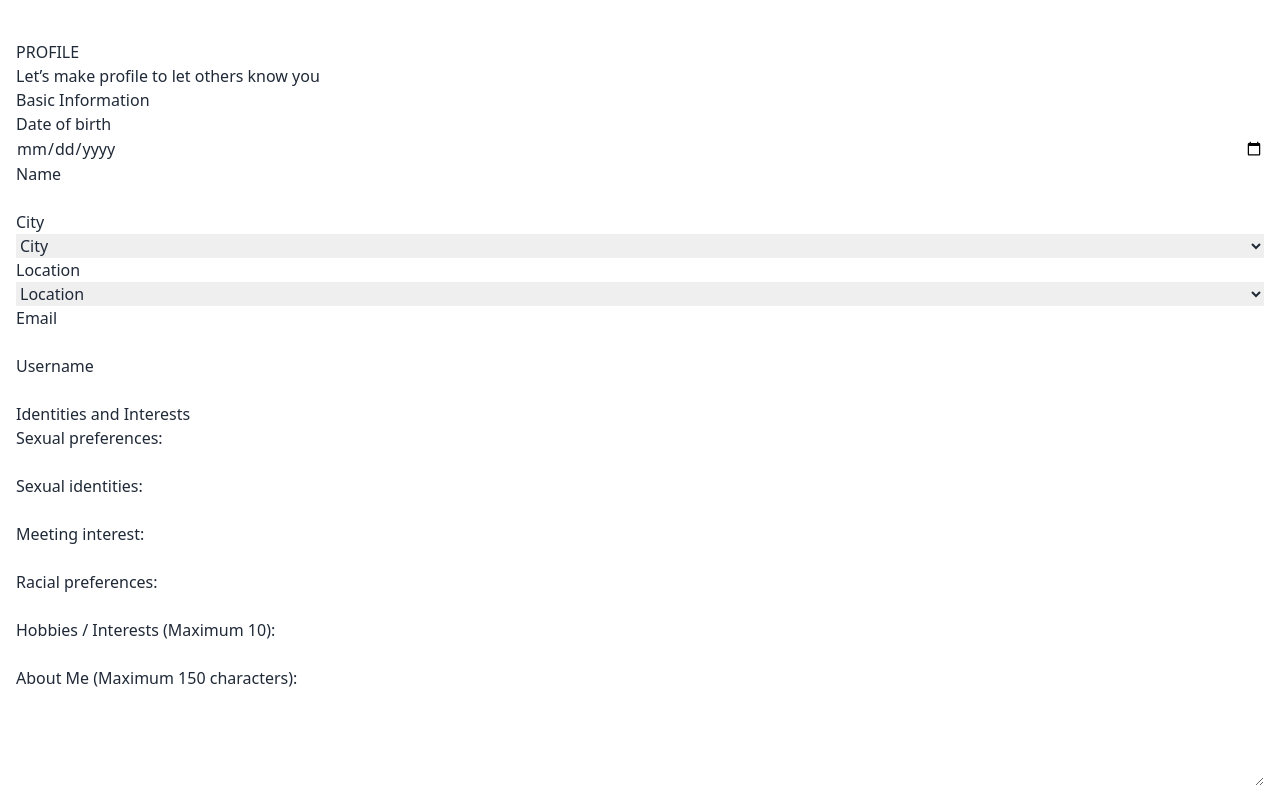
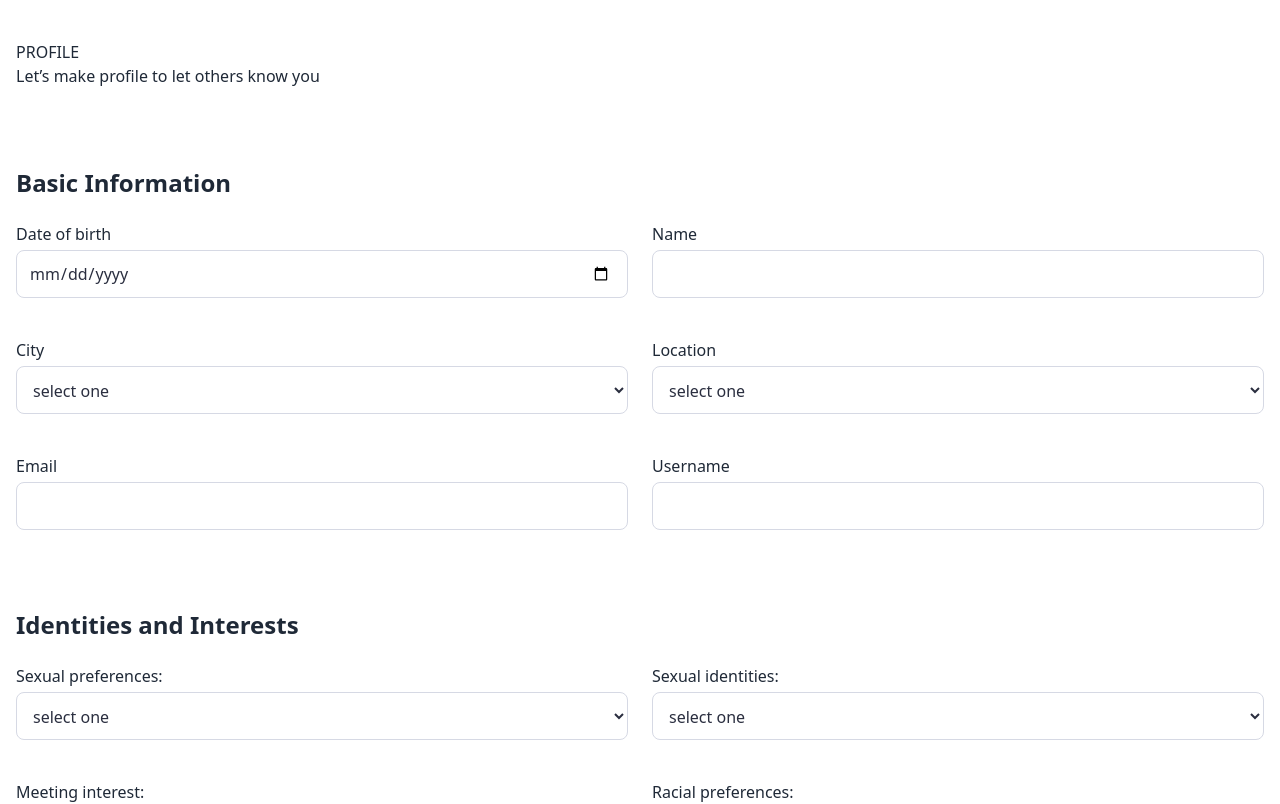
Before and after one commit to spudjee123/merry-match, a React (Vite) app in the folder client/: page /user/1/edit in a window 1280 px wide. Shown: the top 804 px of the page. Built offline with nearby package versions, Linux system fonts and the light colour scheme.

Commit message:
style: add tailwind style on input of user profile form

```diff
--- a/client/src/components/user-profile-management/edit-profile-form.jsx
+++ b/client/src/components/user-profile-management/edit-profile-form.jsx
@@ -3,89 +3,150 @@ import { useEffect, useState } from "react";
 function EditProfileForm() {
   const [hobbiesList, setHobbiesList] = useState([""]);
   const [hobby, setHobby] = useState("");
-  const cityDB = ["Bangkok, ChiangMai, Phuget"];
+  const cityDB = ["Bangkok", "ChiangMai", "Phuget"];
+  const locationDB = ["Thailand", "United States", "China"];
+  const sexDB = ["male", "female", "other"];
+  const raceDB = ["Asian", "Black", "White", "Middle east"];
+  const inputClassName =
+    "h-12 p-3 pr-4 gap-2 rounded-lg border border-color-gray-400 bg-white text-color-gray-900";
+  const formClassName =
+    "flex flex-col leading-6 lg:grid lg:grid-cols-2 lg:gap-x-6 lg:gap-y-10";
+  const formGroupClassName = "flex flex-col gap-1";
   useEffect(() => {
     setHobbiesList([]);
     setHobby("");
   }, []);
   return (
     <>
-      <form>
+      <form className="gap-10 lg:gap-20 flex flex-col">
         <article>
           <h1>PROFILE</h1>
           <p>Let’s make profile to let others know you</p>
         </article>
 
-        <h2>Basic Information</h2>
-        <div className="flex flex-col">
-          <div className="form-group flex flex-col">
+        <section>
+          <h2 className="mb-6 font-bold text-2xl leading-[30px]">
+            Basic Information
+          </h2>
+          <div className="flex flex-col leading-6 lg:grid lg:grid-cols-2 lg:gap-x-6 lg:gap-y-10">
+            <div className="flex flex-col gap-1">
               <label htmlFor="dateOfBirth">Date of birth</label>
-            <input id="dateOfBirth" name="dateOfBirth" type="date" required />
+              <input
+                id="dateOfBirth"
+                className="h-12 p-3 pr-4 gap-2 rounded-lg border border-color-gray-400 bg-white text-color-gray-900"
+                type="date"
+                required
+              />
             </div>
 
-          <div className="form-group flex flex-col">
+            <div className={formGroupClassName}>
               <label htmlFor="name">Name</label>
-            <input id="name" name="name" type="text" required />
+              <input
+                id="name"
+                className={inputClassName}
+                type="text"
+                required
+              />
             </div>
 
-          <div className="form-group flex flex-col">
+            <div className={formGroupClassName}>
               <label htmlFor="city">City</label>
-            <select id="city">
+              <select id="city" className={inputClassName}>
                 <option diabled selected>
-                City
+                  select one
                 </option>
-              <option>Bangkok</option>
-              <option>Chiangmai</option>
-              <option>Phuket</option>
+                {cityDB.map((item, index) => (
+                  <option key={index}>{item}</option>
+                ))}
               </select>
             </div>
 
-          <div className="form-group flex flex-col">
+            <div className={formGroupClassName}>
               <label htmlFor="location">Location</label>
-            <select id="location">
+              <select id="location" className={inputClassName}>
                 <option diabled selected>
-                Location
+                  select one
                 </option>
-              <option>Thailand</option>
-              <option>United States</option>
-              <option>China</option>
+                {locationDB.map((item, index) => (
+                  <option key={index}>{item}</option>
+                ))}
               </select>
             </div>
 
-          <div className="form-group flex flex-col">
+            <div className={formGroupClassName}>
               <label htmlFor="email">Email</label>
-            <input id="email" name="email" type="email" required />
+              <input
+                id="email"
+                className={inputClassName}
+                type="email"
+                required
+              />
             </div>
 
-          <div className="form-group flex flex-col">
+            <div className={formGroupClassName}>
               <label htmlFor="username">Username</label>
-            <input id="username" name="username" type="text" required />
+              <input
+                id="username"
+                className={inputClassName}
+                type="text"
+                required
+              />
             </div>
           </div>
+        </section>
 
-        <h2>Identities and Interests</h2>
-        <div>
-          <div className="form-group flex flex-col">
+        <section>
+          <h2 className="mb-6 font-bold text-2xl leading-[30px]">
+            Identities and Interests
+          </h2>
+          <div className={formClassName}>
+            <div className={formGroupClassName}>
               <label htmlFor="sexPrefer">Sexual preferences:</label>
-            <input id="sexPrefer" name="sexPrefer" type="text" required />
+              <select id="sexPrefer" className={inputClassName}>
+                <option diabled selected>
+                  select one
+                </option>
+                {sexDB.map((item, index) => (
+                  <option key={index}>{item}</option>
+                ))}
+              </select>
             </div>
 
-          <div className="form-group flex flex-col">
+            <div className={formGroupClassName}>
               <label htmlFor="sexIden">Sexual identities:</label>
-            <input id="sexIden" name="sexIden" type="text" required />
+              <select id="sexIden" className={inputClassName}>
+                <option diabled selected>
+                  select one
+                </option>
+                {sexDB.map((item, index) => (
+                  <option key={index}>{item}</option>
+                ))}
+              </select>
             </div>
 
-          <div className="form-group flex flex-col">
+            <div className={formGroupClassName}>
               <label htmlFor="meeting">Meeting interest:</label>
-            <input id="meeting" name="meeting" type="text" required />
+              <input
+                id="meeting"
+                className={inputClassName}
+                type="text"
+                required
+              />
             </div>
 
-          <div className="form-group flex flex-col">
+            <div className={formGroupClassName}>
               <label htmlFor="racePrefer">Racial preferences:</label>
-            <input id="racePrefer" name="racePrefer" type="text" required />
+              <select id="racePrefer" className={inputClassName}>
+                <option diabled selected>
+                  select one
+                </option>
+                {raceDB.map((item, index) => (
+                  <option key={index}>{item}</option>
+                ))}
+              </select>
             </div>
 
-          <div className="form-group flex flex-col">
+            <div className={formGroupClassName + " lg:col-span-full"}>
               <label htmlFor="hobby">Hobbies / Interests (Maximum 10):</label>
 
               {hobbiesList.map((item, index) => {
@@ -97,6 +158,7 @@ function EditProfileForm() {
                 name="hobby"
                 type="text"
                 value={hobby}
+                className={inputClassName}
                 onChange={(event) => setHobby(event.target.value)}
                 onKeyDown={(event) => {
                   if (event.key === "Enter") {
@@ -107,17 +169,20 @@ function EditProfileForm() {
               />
             </div>
 
-          <div className="form-group flex flex-col">
-            <label htmlFor="aboutMe">About Me (Maximum 150 characters):</label>
+            <div className={formGroupClassName + " lg:col-span-full"}>
+              <label htmlFor="aboutMe">
+                About Me (Maximum 150 characters):
+              </label>
               <textarea
                 id="aboutMe"
-              name="aboutMe"
+                className="p-3 pr-4 gap-2 rounded-lg border border-color-gray-400 bg-white text-color-gray-900"
                 rows="4"
                 maxLength="150"
                 required
               ></textarea>
             </div>
           </div>
+        </section>
       </form>
     </>
   );
--- a/client/tailwind.config.js
+++ b/client/tailwind.config.js
@@ -2,7 +2,12 @@
 export default {
   content: ["./src/**/*.{js,jsx,ts,tsx}"],
   theme: {
-    extend: {},
+    extend: {
+      colors: {
+        "color-gray-400": "#D6D9E4",
+        "color-gray-900": "#2A2E3F",
+      },
+    },
   },
   plugins: [require("daisyui")],
 };
```
Lines whose indentation alone changed are shown as unchanged.
